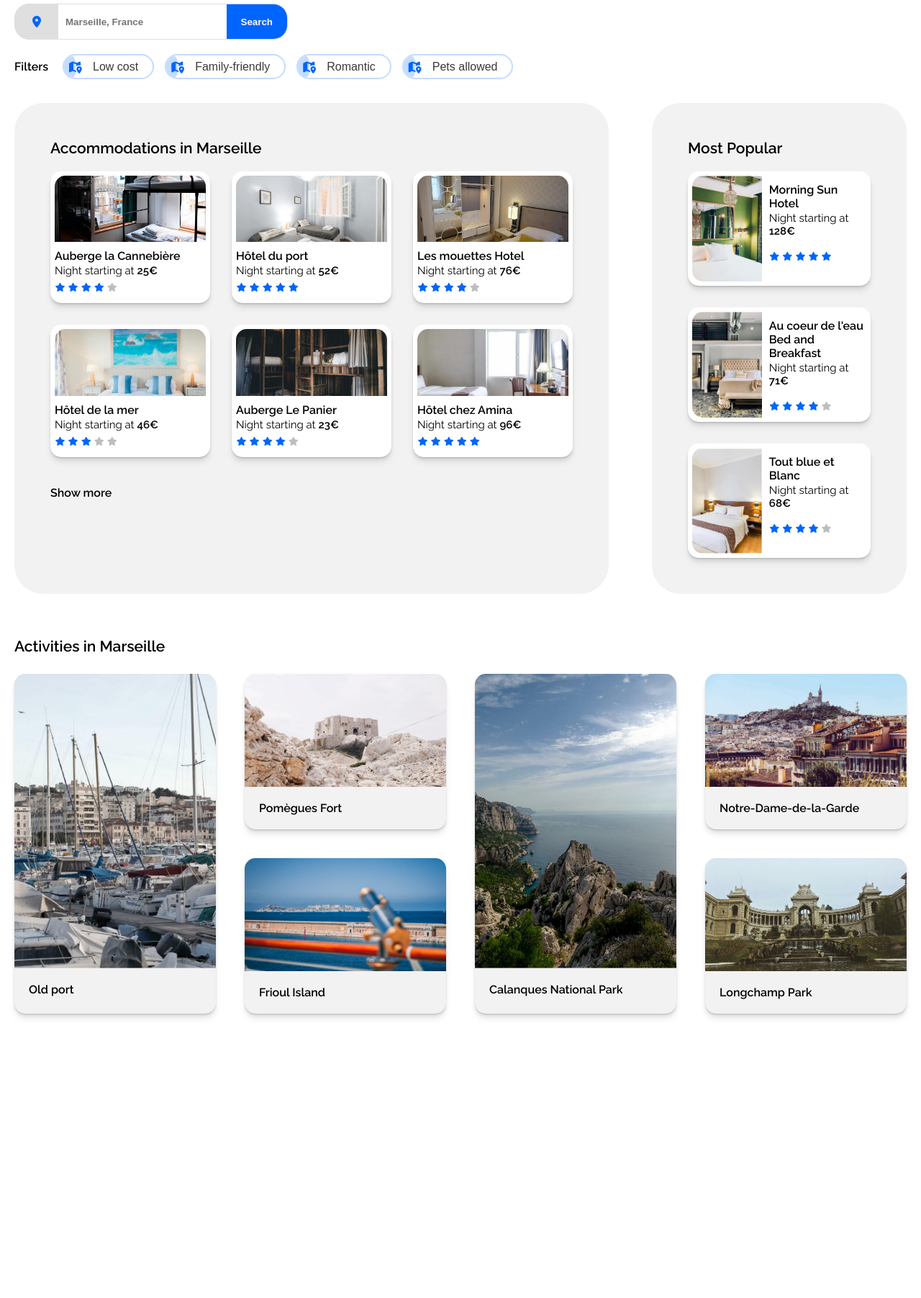
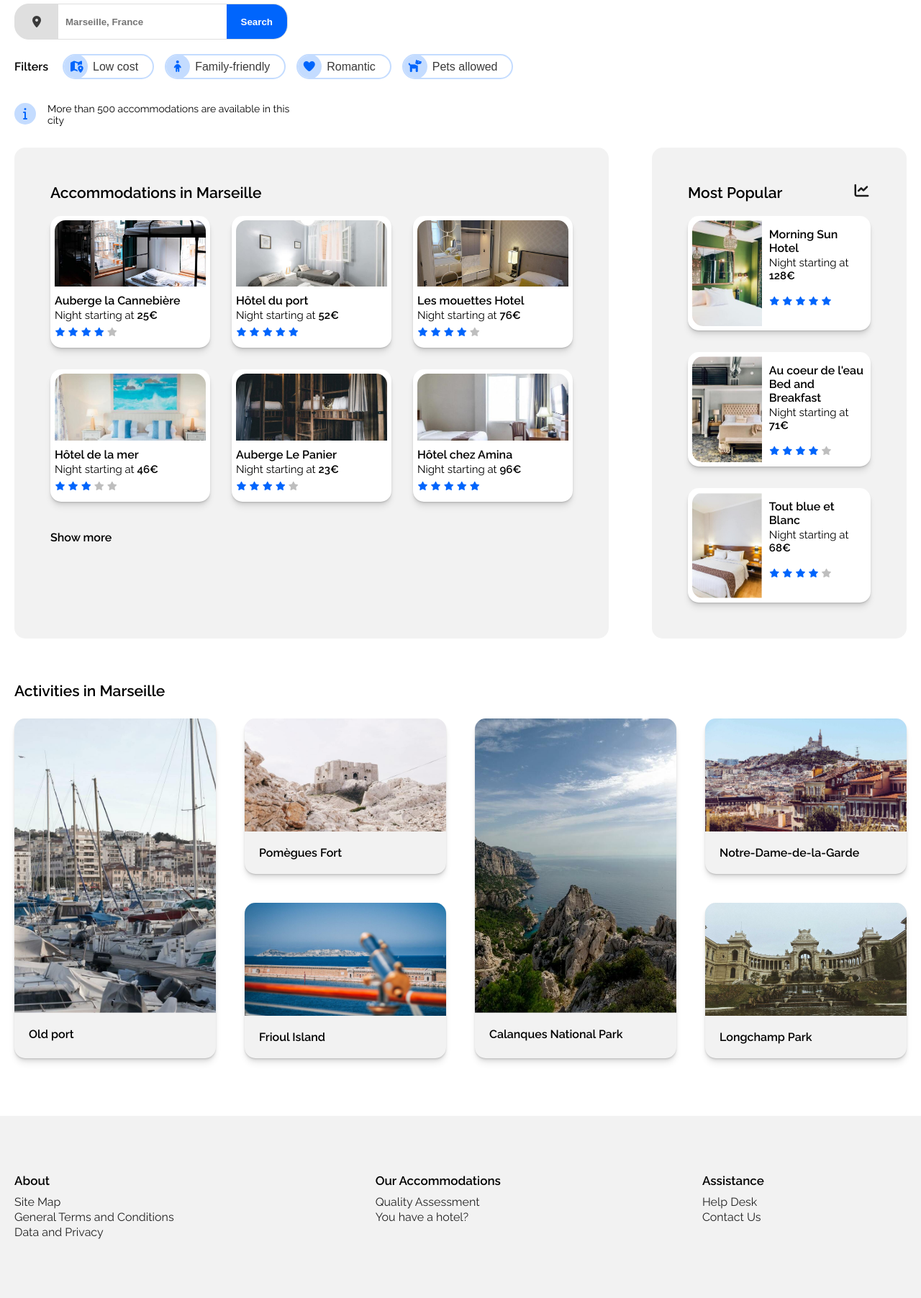
Before and after one commit to tomevertzen/TomEvertzen_2_01062021, a plain HTML site: page index.html in a window 1280 px wide. Shown: the part 164-1967 px from the top of the page at 72% size. Before the commit the page ends 1592 px from the top, so only its background shows below. Drawn offline with Linux system fonts and the light colour scheme.

Commit message:
Added the footer for desktop display and the disclaimer half way on the page, also corrected some small CSS issues

```diff
--- a/css/style.css
+++ b/css/style.css
@@ -60,6 +60,12 @@ nav ul li {
 .active {
   color: #0065fc;
 }
+
+.active::before {
+  width: 100%;
+  height: 2px;
+}
+
 .activities-link {
   color: rgb(34, 34, 34);
 }
@@ -93,7 +99,7 @@ nav ul li {
   overflow: hidden;
 }
 
-.searchbar__icon {
+.searchbar .searchbar__icon {
   color: rgb(58, 58, 58);
   background-color: #dfdfdf;
   margin: 2rem;
@@ -105,7 +111,7 @@ nav ul li {
   height: 100%;
   padding: 1rem;
   font-weight: 600;
-  color: rgb(58, 58, 58);
+  color: rgb(63, 63, 63);
 }
 
 .searchbar__button {
@@ -163,8 +169,10 @@ nav ul li {
 .filter__icon {
   background-color: #c4dcff;
   position: absolute;
+  height: 3.5rem;
+  width: 3.5rem;
   padding: 0.9rem;
-  left: -0.4rem;
+  margin-left: -1.2rem;
   border-radius: 30px;
   color: #0065fc;
 }
@@ -174,6 +182,28 @@ nav ul li {
   margin-left: 2rem;
   padding: 0 1rem;
   font-weight: 400;
+}
+
+/* DISCLAIMER STYLING SECTION */
+
+.disclaimer {
+  display: flex;
+  margin-bottom: 3rem;
+}
+
+.disclaimer__icon {
+  background-color: #c4dcff;
+  border-radius: 50px;
+  width: 3rem;
+  height: 3rem;
+  display: flex;
+  align-items: center;
+  justify-content: center;
+}
+
+.disclaimer__text {
+  margin-left: 1.6rem;
+  font-size: 1.4rem;
 }
 
 /* MAIN GRID STYLING */
@@ -189,7 +219,7 @@ nav ul li {
 .main__popular,
 .main__activities {
   background-color: #f2f2f2;
-  border-radius: 4rem;
+  border-radius: 1.5rem;
   padding: 5rem;
 }
 
@@ -220,6 +250,16 @@ nav ul li {
   border-radius: 15px;
   box-shadow: 0 1px 1px rgba(0, 0, 0, 0.068), 0 2px 2px rgba(0, 0, 0, 0.068),
     0 4px 4px rgba(0, 0, 0, 0.068), 0 8px 8px rgba(0, 0, 0, 0.068);
+  position: relative;
+}
+
+.card__link {
+  position: absolute;
+  top: 0;
+  left: 0;
+  height: 100%;
+  width: 100%;
+  z-index: 10;
 }
 
 .card__img-container {
@@ -273,8 +313,18 @@ nav ul li {
   grid-gap: 3rem;
 }
 
+.popular__header {
+  display: flex;
+  justify-content: space-between;
+}
+
 .popular__heading {
   margin-bottom: 2rem;
+}
+
+.popular__icon {
+  font-size: 2rem;
+  color: rgb(26, 26, 26);
 }
 
 .card--popular {
@@ -333,6 +383,7 @@ nav ul li {
   background-color: #f2f2f2;
   border-radius: 15px;
   overflow: hidden;
+  position: relative;
 
   box-shadow: 0 1px 1px rgba(0, 0, 0, 0.068), 0 2px 2px rgba(0, 0, 0, 0.068),
     0 4px 4px rgba(0, 0, 0, 0.068), 0 8px 8px rgba(0, 0, 0, 0.068);
@@ -374,3 +425,36 @@ nav ul li {
   grid-row: 1/3;
   grid-column: 3/4;
 }
+
+/* FOOTER STYLING SECTION */
+
+.footer__wrapper {
+  background-color: #f2f2f2;
+  margin-top: 6rem;
+  padding: 6rem 0;
+}
+
+footer {
+  max-width: 144rem;
+  margin: 0 auto;
+  padding: 2rem;
+  background-color: #f2f2f2;
+  display: flex;
+}
+
+footer .footer__section:not(:first-child) {
+  margin-left: 28rem;
+}
+
+.footer__heading {
+  margin-bottom: 1rem;
+  font-size: 1.7rem;
+}
+
+.footer__list li {
+  margin-bottom: 0.2rem;
+}
+
+.footer__list li a {
+  color: rgb(34, 34, 34);
+}
--- a/index.html
+++ b/index.html
@@ -52,18 +52,26 @@
               <span class="filter__text">Low cost</span>
             </button>
             <button class="filter">
-              <i class="fas fa-map-marked-alt filter__icon"></i>
+              <i class="fas fa-child filter__icon"></i>
               <span class="filter__text">Family-friendly</span>
             </button>
             <button class="filter">
-              <i class="fas fa-map-marked-alt filter__icon"></i>
+              <i class="fas fa-heart filter__icon"></i>
               <span class="filter__text">Romantic</span>
             </button>
             <button class="filter">
-              <i class="fas fa-map-marked-alt filter__icon"></i>
+              <i class="fas fa-dog filter__icon"></i>
               <span class="filter__text">Pets allowed</span>
             </button>
           </div>
+        </div>
+
+        <div class="disclaimer">
+          <i class="fas fa-info disclaimer__icon"></i>
+          <p class="disclaimer__text">
+            More than 500 accommodations are available in this<br />
+            city
+          </p>
         </div>
 
         <div class="main__grid">
@@ -71,6 +79,7 @@
             <h3 class="accommodations__heading">Accommodations in Marseille</h3>
             <div class="accommodations">
               <article class="card">
+                <a class="card__link" href="#blank"></a>
                 <div class="card__img-container">
                   <img src="./img/accomodation1.jpg" alt="" class="card__img" />
                 </div>
@@ -90,6 +99,7 @@
                 </div>
               </article>
               <article class="card">
+                <a class="card__link" href="#blank"></a>
                 <div class="card__img-container">
                   <img src="./img/accomodation2.jpg" alt="" class="card__img" />
                 </div>
@@ -109,6 +119,7 @@
                 </div>
               </article>
               <article class="card">
+                <a class="card__link" href="#blank"></a>
                 <div class="card__img-container">
                   <img src="./img/accomodation3.jpg" alt="" class="card__img" />
                 </div>
@@ -128,6 +139,7 @@
                 </div>
               </article>
               <article class="card">
+                <a class="card__link" href="#blank"></a>
                 <div class="card__img-container">
                   <img src="./img/accomodation4.jpg" alt="" class="card__img" />
                 </div>
@@ -147,6 +159,7 @@
                 </div>
               </article>
               <article class="card">
+                <a class="card__link" href="#blank"></a>
                 <div class="card__img-container">
                   <img src="./img/accomodation5.jpg" alt="" class="card__img" />
                 </div>
@@ -166,6 +179,7 @@
                 </div>
               </article>
               <article class="card">
+                <a class="card__link" href="#blank"></a>
                 <div class="card__img-container">
                   <img src="./img/accomodation6.jpg" alt="" class="card__img" />
                 </div>
@@ -188,9 +202,13 @@
             <h4 class="accommodations__showmore">Show more</h4>
           </section>
           <section class="main__popular">
-            <h3 class="popular__heading">Most Popular</h3>
+            <header class="popular__header">
+              <h3 class="popular__heading">Most Popular</h3>
+              <i class="fas fa-chart-line popular__icon"></i>
+            </header>
             <div class="popular">
               <article class="card card--popular">
+                <a class="card__link" href="#blank"></a>
                 <div class="card__img-container">
                   <img src="./img/accomodation7.jpg" alt="" class="card__img" />
                 </div>
@@ -210,6 +228,7 @@
                 </div>
               </article>
               <article class="card card--popular">
+                <a class="card__link" href="#blank"></a>
                 <div class="card__img-container">
                   <img src="./img/accomodation8.jpg" alt="" class="card__img" />
                 </div>
@@ -231,6 +250,7 @@
                 </div>
               </article>
               <article class="card card--popular">
+                <a class="card__link" href="#blank"></a>
                 <div class="card__img-container">
                   <img
                     src="./img/accomodation9.jpg"
@@ -260,6 +280,7 @@
             <h3 class="activities__heading">Activities in Marseille</h3>
             <div class="activities">
               <article class="activity activity__1">
+                <a class="card__link" href="#blank"></a>
                 <div
                   class="activity__img-container activity__img-container--vertical"
                 >
@@ -273,6 +294,7 @@
                 <h4 class="activity__title">Old port</h4>
               </article>
               <article class="activity activity__2">
+                <a class="card__link" href="#blank"></a>
                 <div class="activity__img-container">
                   <img
                     src="./img/img2.jpg
@@ -284,6 +306,7 @@
                 <h4 class="activity__title">Pomègues Fort</h4>
               </article>
               <article class="activity activity__3">
+                <a class="card__link" href="#blank"></a>
                 <div
                   class="activity__img-container activity__img-container--vertical"
                 >
@@ -297,6 +320,7 @@
                 <h4 class="activity__title">Calanques National Park</h4>
               </article>
               <article class="activity activity__4">
+                <a class="card__link" href="#blank"></a>
                 <div class="activity__img-container">
                   <img
                     src="./img/img4.jpg
@@ -308,6 +332,7 @@
                 <h4 class="activity__title">Notre-Dame-de-la-Garde</h4>
               </article>
               <article class="activity activity__5">
+                <a class="card__link" href="#blank"></a>
                 <div class="activity__img-container">
                   <img
                     src="./img/img5.jpg
@@ -319,6 +344,7 @@
                 <h4 class="activity__title">Frioul Island</h4>
               </article>
               <article class="activity activity__6">
+                <a class="card__link" href="#blank"></a>
                 <div class="activity__img-container">
                   <img
                     src="./img/img6.jpg
@@ -333,6 +359,32 @@
           </section>
         </div>
       </div>
+      <div class="footer__wrapper">
+        <footer>
+          <div class="footer__section">
+            <h5 class="footer__heading">About</h5>
+            <ul class="footer__list">
+              <li><a href="">Site Map</a></li>
+              <li><a href="">General Terms and Conditions</a></li>
+              <li><a href="">Data and Privacy</a></li>
+            </ul>
+          </div>
+          <div class="footer__section">
+            <h5 class="footer__heading">Our Accommodations</h5>
+            <ul class="footer__list">
+              <li><a href="">Quality Assessment</a></li>
+              <li><a href="">You have a hotel?</a></li>
+            </ul>
+          </div>
+          <div class="footer__section">
+            <h5 class="footer__heading">Assistance</h5>
+            <ul class="footer__list">
+              <li><a href="">Help Desk</a></li>
+              <li><a href="">Contact Us</a></li>
+            </ul>
+          </div>
+        </footer>
+      </div>
     </main>
   </body>
 </html>
```
